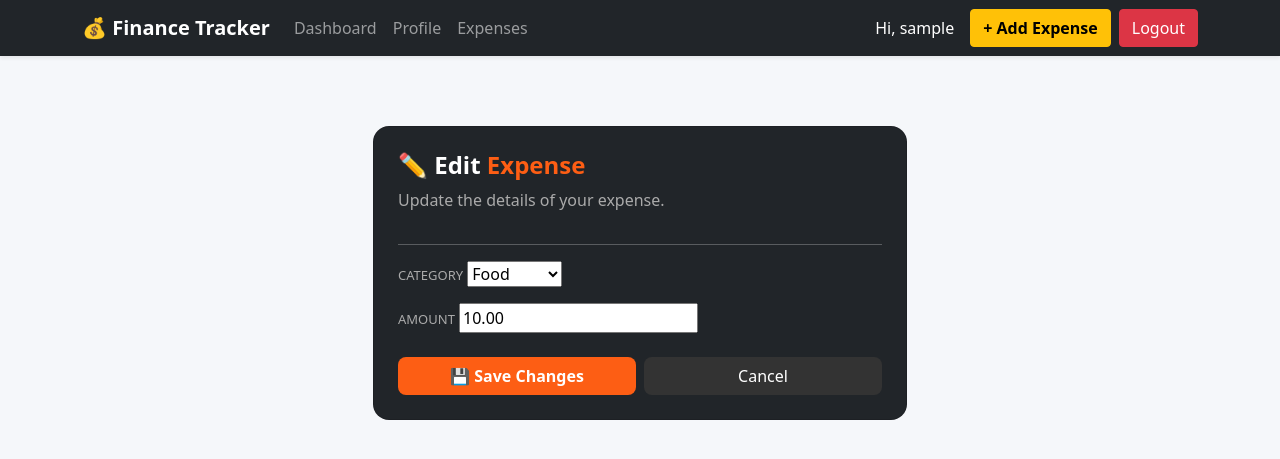
After one commit to zyadcs50/Personal-Budget-System-main, a Django app: page /expense/edit/1/ in a window 1280 px wide. The commit adds this page. Shown: the top 459 px of the page. Run offline with Django 3.2, Linux system fonts and the light colour scheme; a user stored in the database is signed in; tables that the repository leaves empty hold one stand-in row (values such as "Sample post").

Commit message:
Implement expense editing functionality and update URL routing

```diff
--- /dev/null
+++ b/budgetapp/users/templates/users/edit_expense.html
@@ -0,0 +1,42 @@
+{% extends 'users/base.html' %}
+{% block content %}
+
+<div class="container" style="margin-top: 70px;">
+    <div class="row justify-content-center">
+        <div class="col-md-6">
+            <div class="card bg-dark text-white p-4" style="border-radius:16px;">
+                <h4 style="font-weight:700;">
+                    ✏️ Edit <span style="color:#fd5e14;">Expense</span>
+                </h4>
+                <p style="color:#aaa;">Update the details of your expense.</p>
+                <hr style="border-color:#444;">
+
+                <form method="POST">
+                    {% csrf_token %}
+                    {% for field in form %}
+                        <div class="mb-3">
+                            <label style="color:#aaa; font-size:13px;">{{ field.label }}</label>
+                            {{ field }}
+                            {% if field.errors %}
+                                <small style="color:#ff6b6b;">{{ field.errors }}</small>
+                            {% endif %}
+                        </div>
+                    {% endfor %}
+
+                    <div class="d-flex gap-2 mt-4">
+                        <button type="submit" class="btn w-50"
+                                style="background-color:#fd5e14; color:white; font-weight:600; border-radius:8px;">
+                            💾 Save Changes
+                        </button>
+                        <a href="{% url 'expenses' %}" class="btn w-50"
+                           style="background-color:#333; color:white; border-radius:8px;">
+                            Cancel
+                        </a>
+                    </div>
+                </form>
+            </div>
+        </div>
+    </div>
+</div>
+
+{% endblock %}
--- a/budgetapp/users/urls.py
+++ b/budgetapp/users/urls.py
@@ -13,5 +13,7 @@ urlpatterns = [
     path('expenses/', views.expenses, name='expenses'),
     path('delete-budget/', views.delete_budget, name='delete_budget'),
     path('profile/edit/', views.edit_profile, name='edit_profile'),
-    path('expense/delete/<int:pk>/', views.delete_expense, name='delete_expense'),
+    path('home/delete/<int:pk>/', views.delete_expense, name='delete_expense'),
+    path('expense/edit/<int:pk>/', views.edit_expense, name='edit_expense'),
+
 ]
--- a/budgetapp/users/views.py
+++ b/budgetapp/users/views.py
@@ -10,7 +10,7 @@ from .models import Expense, BudgetCycle, Profile
 
 class BudgetContext:
     def __init__(self, user, session):
-        today = timezone.localdate() + timezone.timedelta(days = 0)  # ✅ ensure local date is used consistently
+        today = timezone.localdate()
         expenses = Expense.objects.filter(user=user)
         budget = BudgetCycle.objects.filter(user=user).first()
         total_expenses = sum((e.amount for e in expenses), Decimal('0'))
@@ -97,13 +97,29 @@ class BudgetContext:
 
 
 
+@login_required
+def edit_expense(request, pk):
+    expense = get_object_or_404(Expense, id=pk, user=request.user)
+
+    if request.method == "POST":
+        form = ExpenseForm(request.POST, instance=expense)
+        if form.is_valid():
+            expense = form.save(commit=False)
+            expense.expense_date = timezone.localdate()
+            expense.save()
+            request.session.pop('safe_daily_limit', None)
+            return redirect('expenses')
+    else:
+        form = ExpenseForm(instance=expense)
+
+    return render(request, 'users/edit_expense.html', {'form': form, 'expense': expense})
+
+
 
 def delete_expense(request, pk):
     expense = get_object_or_404(Expense, id=pk, user=request.user)
-
     expense.delete()
-
-    return redirect('expenses')
+    return redirect('home')
 
 
 @login_required
@@ -187,7 +203,7 @@ def add_expense(request):
         if form.is_valid():
             expense = form.save(commit=False)
             expense.user = request.user
-            expense.expense_date = timezone.localdate() + timezone.timedelta(days = 0)  # ✅ ensure local date is used consistently
+            expense.expense_date = timezone.localdate()
 
             ctx = BudgetContext(request.user, request.session)
 
```
Also changed, not shown: budgetapp/users/templates/users/expenses.html (+21 -8 lines).
